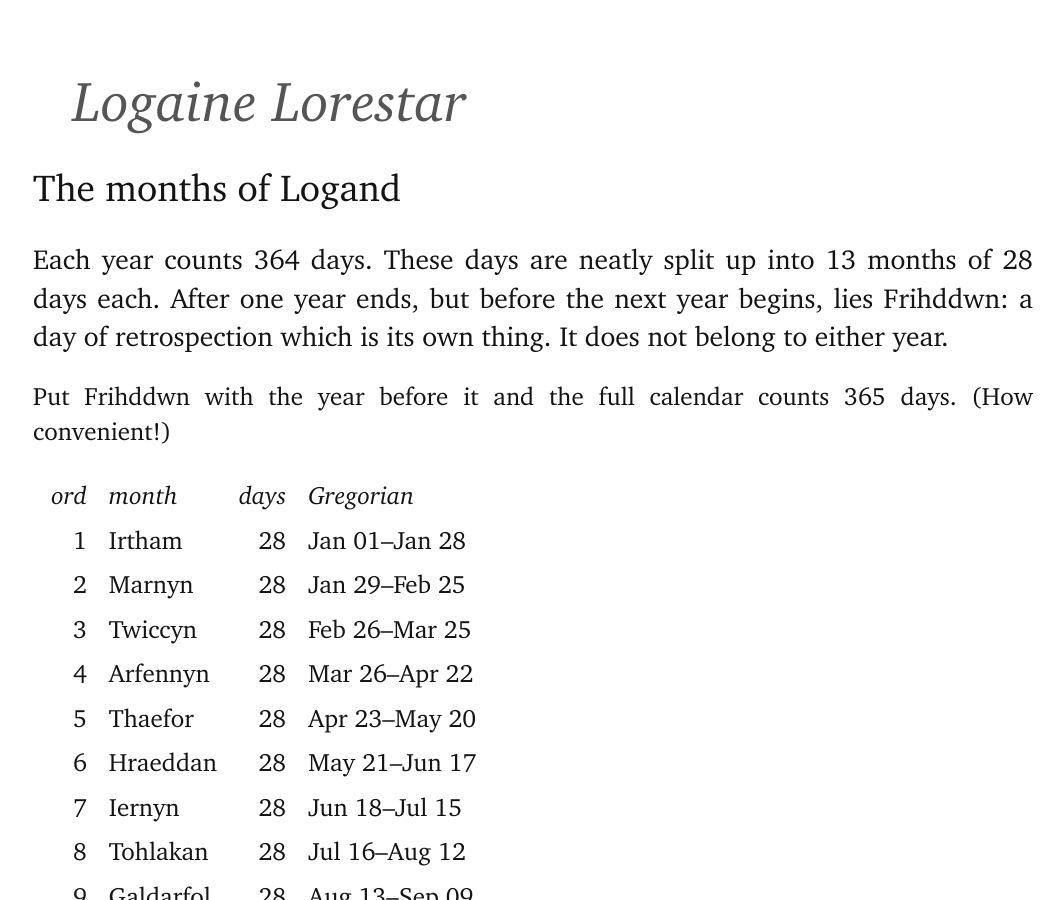
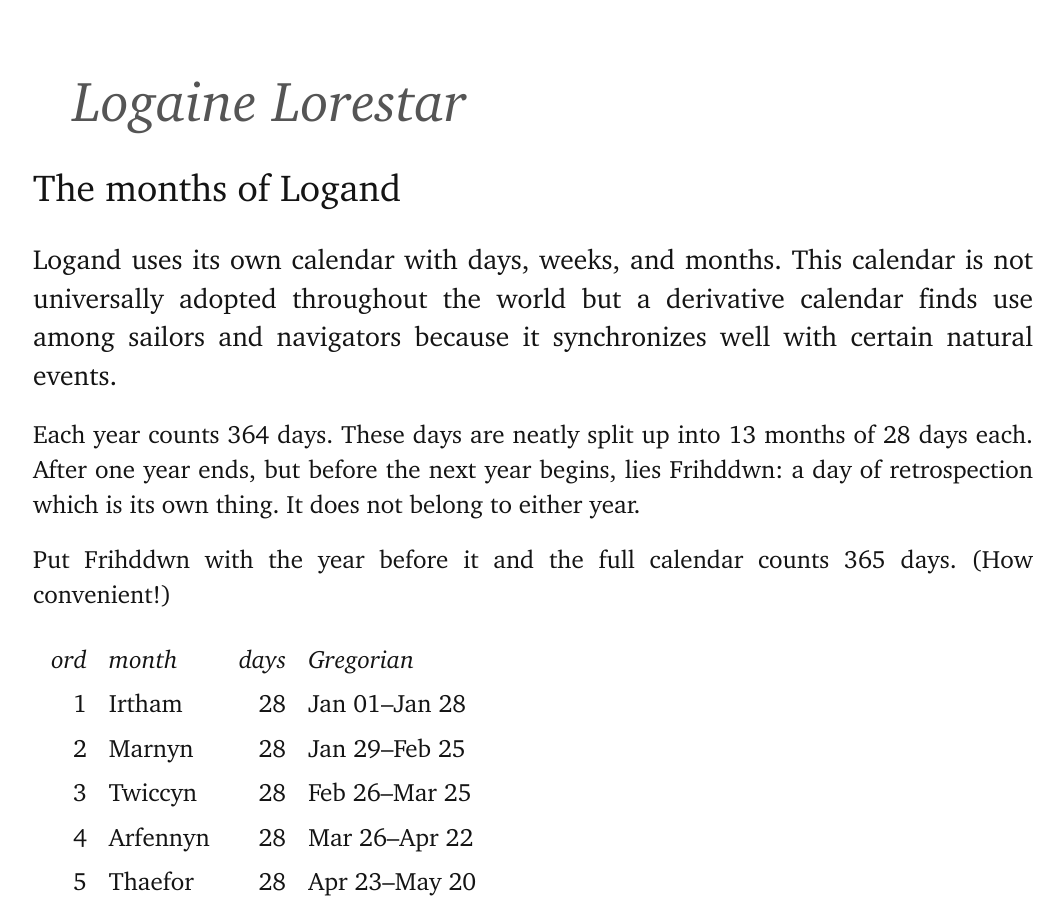
Before and after one commit to bjogart/logaine-lorestar, a Jekyll site: the page built from _posts/2023-10-22-logaine_calendar.md, in a window 1280 px wide and 900 px high. Shown: the whole window, without its empty margins (0-1064 px from the left). Built offline with Jekyll 4.4.1, drawn with Linux system fonts in a browser that asks for light colours; some of the changed text lies outside the part shown.

Commit message:
Add an introductory paragraph & remove one tag

```diff
--- a/_posts/2023-10-22-logaine_calendar.md
+++ b/_posts/2023-10-22-logaine_calendar.md
@@ -1,7 +1,12 @@
 ---
 title: The months of Logand
-tags: calendar history
+tags: calendar
 ---
+
+Logand uses its own calendar with days, weeks, and months.
+This calendar is not universally adopted throughout the world
+but a derivative calendar finds use among sailors and navigators
+because it synchronizes well with certain natural events.
 
 Each year counts 364 days.
 These days are neatly split up into 13 months of 28 days each.
```
